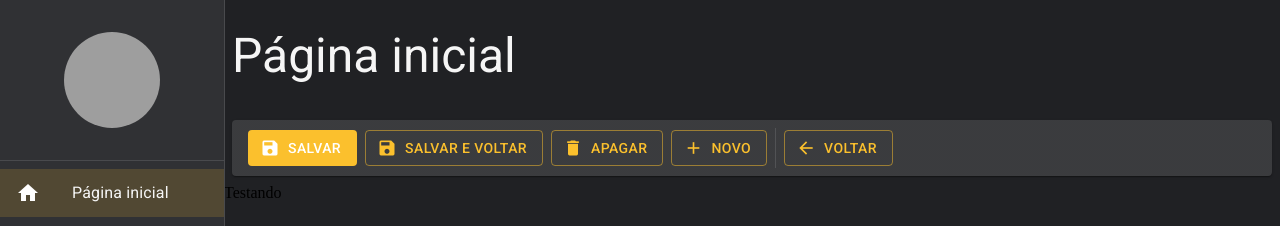
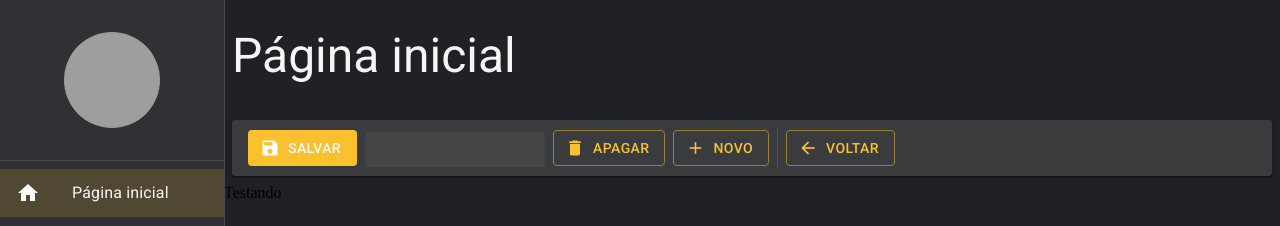
Before and after one commit to CristianoSFMothe/app-user, a React (Create React App) app: page /page-home in a window 1280 px wide. Shown: the top 226 px of the page. Built offline with nearby package versions, Linux system fonts and the light colour scheme; grey boxes are pictures that could not be loaded.

Commit message:
:rocket: feat: Adicionando o skeleton da barra de carregamento dos botões

```diff
--- a/src/pages/dashboard/Dasboard.tsx
+++ b/src/pages/dashboard/Dasboard.tsx
@@ -6,7 +6,7 @@ export const Dasboard = () => {
     <LayoutBasePagina
       title='Página inicial'
       toolbar={(
-        <ToolsDetails />
+        <ToolsDetails viewBtnSaveAndClose viewBtnSaveAndCloseLoading />
       )}
     >
       Testando
--- a/src/shared/components/tools-details/ToolsDetails.tsx
+++ b/src/shared/components/tools-details/ToolsDetails.tsx
@@ -1,6 +1,48 @@
-import { Box, Button, Divider, Icon, Paper, useTheme } from '@mui/material';
+import { Box, Button, Divider, Icon, Paper, Skeleton, useTheme } from '@mui/material';
 
-export const ToolsDetails: React.FC = () => {
+interface  IToolsDetailsProps {
+  textBtnNew?: string,
+
+  viewBtnNew?: boolean,
+  viewBtnReturn?: boolean,
+  viewBtnDelete?: boolean,
+  viewBtnSave?: boolean,
+  viewBtnSaveAndClose?: boolean,
+
+  viewBtnNewLoading?: boolean,
+  viewBtnSaveLoading?: boolean,
+  viewBtnReturnLoading?: boolean,
+  viewBtnDeleteLoading?: boolean,
+  viewBtnSaveAndCloseLoading?: boolean,
+
+  clickBtnNew?: () => void,
+  clickBtnReturn?: () => void,
+  clickBtnDelete?: () => void,
+  clickBtnSave?: () => void,
+  clickBtnSaveAndClose?: () => void,
+}
+
+export const ToolsDetails: React.FC<IToolsDetailsProps> = ({
+  textBtnNew = 'Novo',
+
+  viewBtnNew = true,
+  viewBtnReturn = true,
+  viewBtnDelete = true,
+  viewBtnSave = true,
+  viewBtnSaveAndClose = false,
+
+  viewBtnNewLoading = false,
+  viewBtnSaveLoading = false,
+  viewBtnReturnLoading = false,
+  viewBtnDeleteLoading = false,
+  viewBtnSaveAndCloseLoading = false,
+
+  clickBtnNew,
+  clickBtnReturn,
+  clickBtnDelete,
+  clickBtnSave,
+  clickBtnSaveAndClose,
+}) => {
   const theme = useTheme();
 
   return(
@@ -15,52 +57,71 @@ export const ToolsDetails: React.FC = () => {
       component={Paper}
       height={theme.spacing(5)}
     >
+      {(viewBtnSave && !viewBtnSaveLoading) &&(
         <Button
           id='btn-saver'
           color='primary'
           disableElevation
           variant='contained'
+          onClick={clickBtnSave}
           startIcon={<Icon>save</Icon>}
-      >Salvar
-      </Button>
+        >Salvar</Button>
+      )}
 
+      {viewBtnSaveLoading && (<Skeleton id='loading-save' width={110} height={60}/>)}
+
+      {(viewBtnSaveAndClose && !viewBtnSaveAndCloseLoading) &&(
         <Button
           id='btn-saver-return'
           color='primary'
           disableElevation
           variant='outlined'
+          onClick={clickBtnSaveAndClose}
           startIcon={<Icon>save</Icon>}
-      >Salvar e voltar
-      </Button>
+        >Salvar e voltar</Button>
+      )}
+      {viewBtnSaveAndCloseLoading &&(<Skeleton id='loading-save-close' width={180} height={60}/>)}
 
+      {(viewBtnDelete && !viewBtnDeleteLoading) && (
         <Button
           id='btn-delete'
           color='primary'
           disableElevation
           variant='outlined'
+          onClick={clickBtnDelete}
           startIcon={<Icon>delete</Icon>}
-      >Apagar
-      </Button>
+        >Apagar</Button>
+      )}
+      {viewBtnDeleteLoading &&(<Skeleton id='loading-delete' width={110} height={60}/>)}
 
+      {(viewBtnNew && !viewBtnNewLoading) &&(
         <Button
-        id='btn-delete'
+          id='btn-new'
           color='primary'
           disableElevation
           variant='outlined'
+          onClick={clickBtnNew}
           startIcon={<Icon>add</Icon>}
-      >Novo
-      </Button>
+        >{textBtnNew}</Button>
+      )}
+      {viewBtnNewLoading &&(<Skeleton id='loading-new' width={110} height={60}/>)}
 
       <Divider variant='middle' orientation='vertical' />
 
+      {(viewBtnReturn && !viewBtnReturnLoading) &&(
         <Button
           id='btn-return'
           color='primary'
           disableElevation
           variant='outlined'
+          onClick={clickBtnReturn}
           startIcon={<Icon>arrow_back</Icon>}
-      >Voltar
-      </Button>
+        >Voltar</Button>
+      )}
+
+      {viewBtnReturnLoading &&(<Skeleton id='loading-return' width={110} height={60}/>)}
+
     </Box>
+
   );
 };
```
Lines whose indentation alone changed are shown as unchanged.
